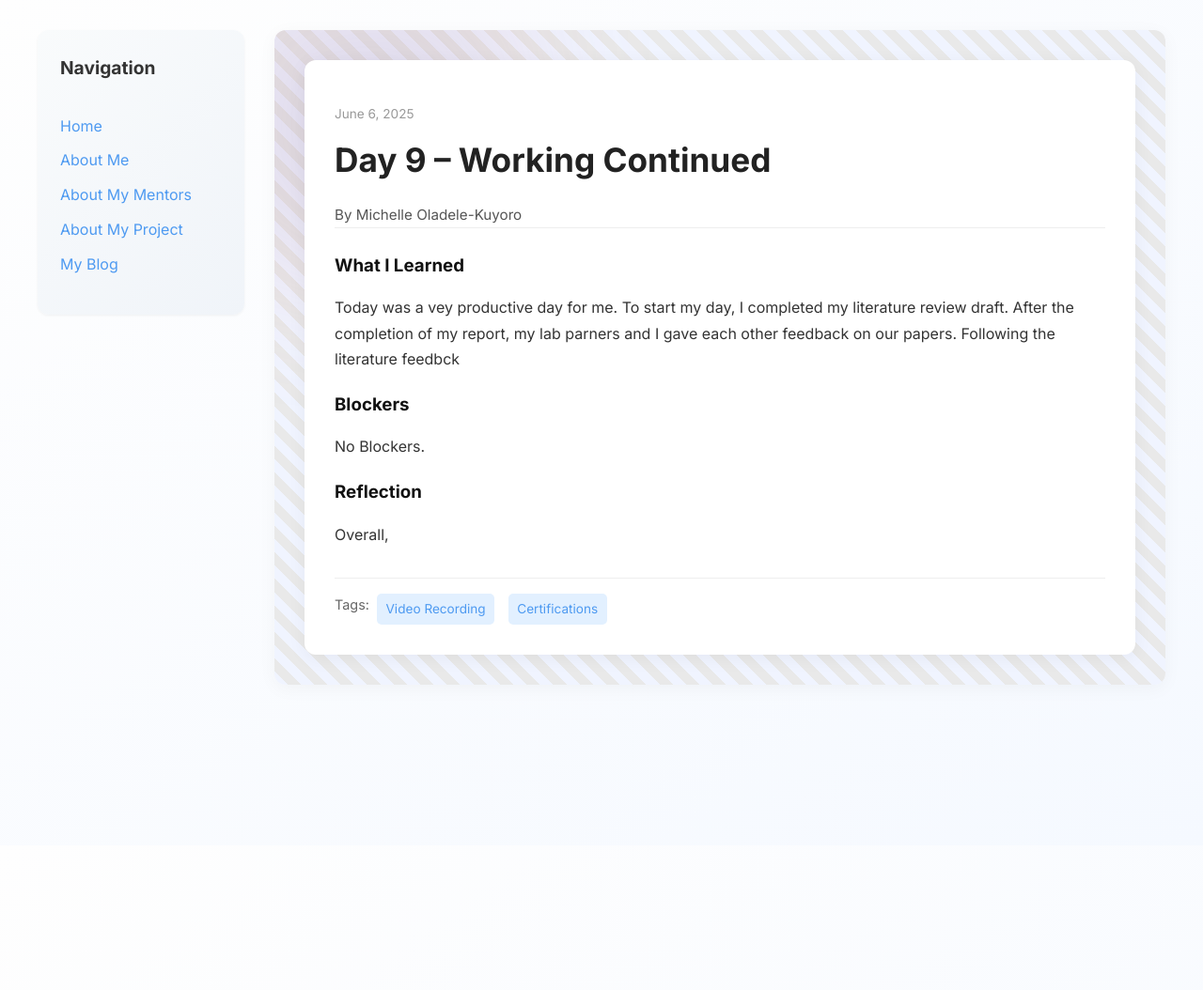
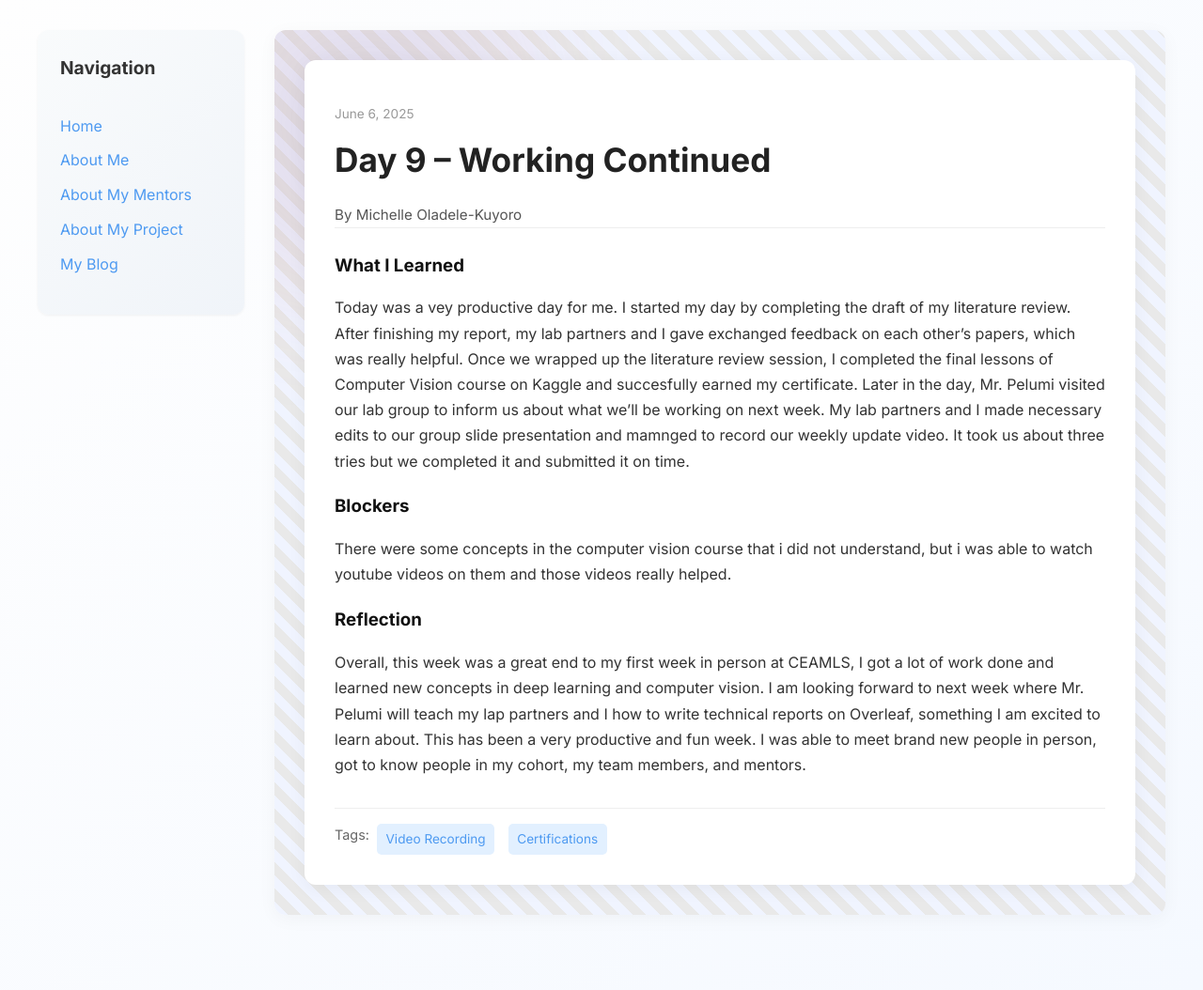
Before and after one commit to Miola585/Miola585.github.io, a Jekyll site: the page built from _posts/2025-06-06-day-9.md, in a window 1280 px wide. Shown: the whole page at 94% size. Built offline with Jekyll 4.4.1, drawn with Linux system fonts in a browser that asks for light colours; before the commit the page ends 900 px from its top, so only the background shows below that.

Commit message:
Update 2025-06-06-day-9.md

```diff
--- a/_posts/2025-06-06-day-9.md
+++ b/_posts/2025-06-06-day-9.md
@@ -7,12 +7,12 @@ permalink: /day9.html
 tags: ["Video Recording", "Certifications"]
 
 what_i_learned: |
-  Today was a vey productive day for me. To start my day, I completed my literature review draft. After the completion of my report, my lab parners and I gave each other feedback on our papers.
-  Following the literature feedbck
+  Today was a vey productive day for me. I started my day by completing the draft of my literature review. After finishing my report, my lab partners and I gave exchanged feedback on each other's papers, which was really helpful. Once we wrapped up the literature review session, I completed the final lessons of Computer Vision course on Kaggle and succesfully earned my certificate.
+  Later in the day, Mr. Pelumi visited our lab group to inform us about what we'll be working on next week. My lab partners and I made necessary edits to our group slide presentation and mamnged to record our weekly update video. It took us about three tries but we completed it and submitted it on time.
 
 blockers: |
-  No Blockers.
+  There were some concepts in the computer vision course that i did not understand, but i was able to watch youtube videos on them and those videos really helped.
 
 reflection: |
-  Overall,
+  Overall, this week was a great end to my first week in person at CEAMLS, I got a lot of work done and learned new concepts in deep learning and computer vision. I am looking forward to next week where Mr. Pelumi will teach my lap partners and I how to write technical reports on Overleaf, something I am excited to learn about. This has been a very productive and fun week. I was able to meet brand new people in person, got to know people in my cohort, my team members, and mentors.
 ---
```
